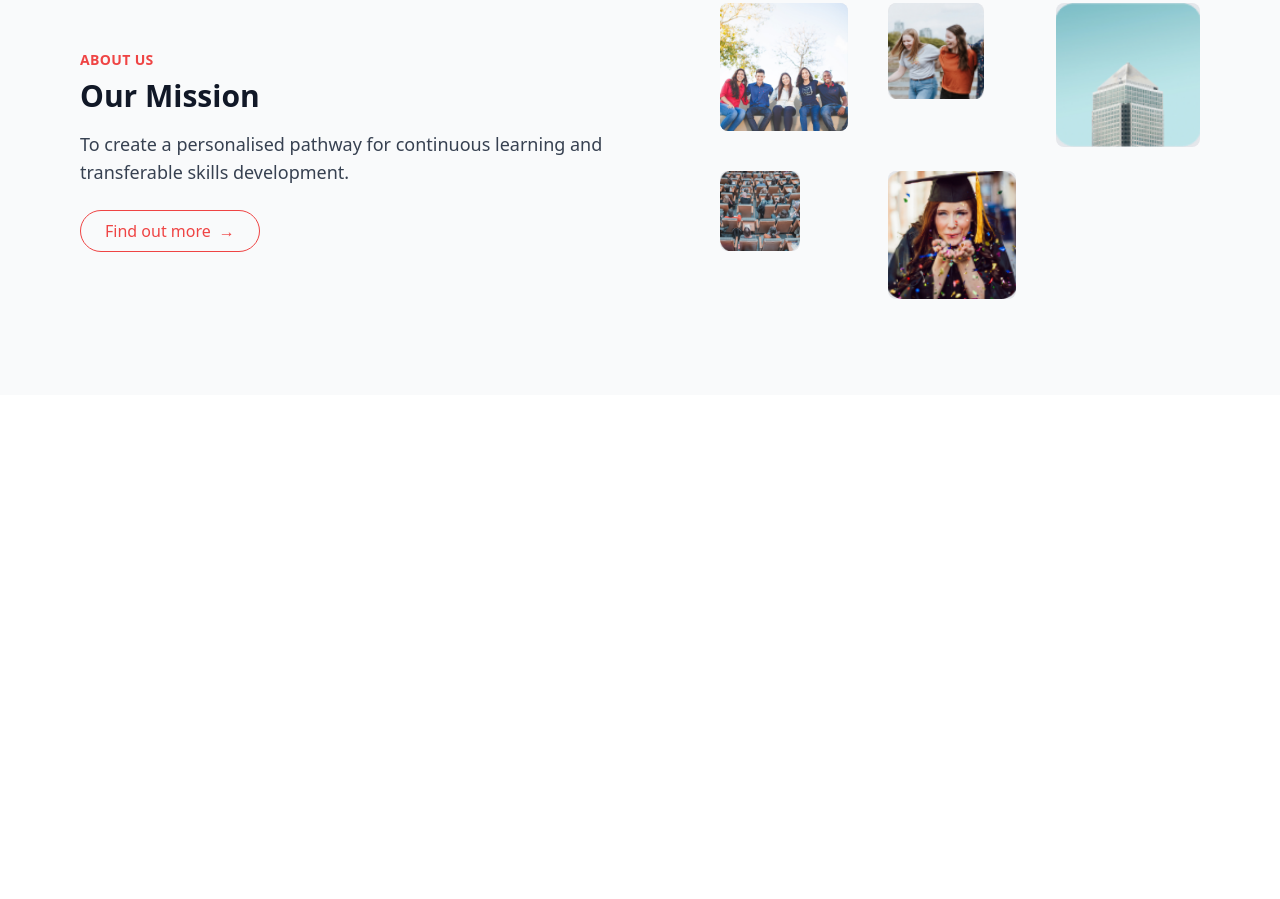
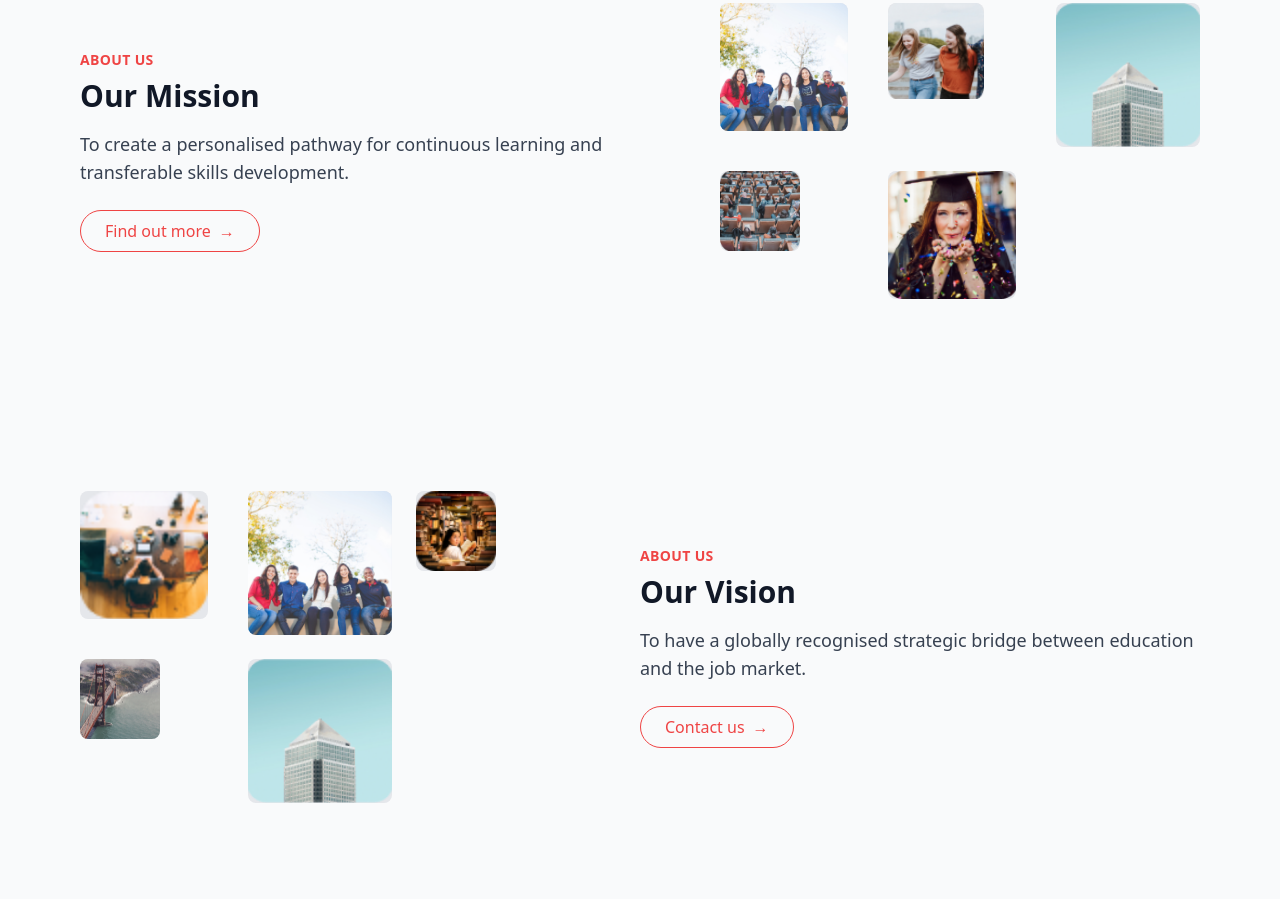
Before and after one commit to afsara-jahen/project-4, a website built with Vite: page index.html in a window 1280 px wide. Shown: the part 1457-2356 px from the top of the page. Before the commit the page ends 1852 px from the top, so only its background shows below. Built offline with nearby package versions, Linux system fonts and the light colour scheme.

Commit message:
new feature

```diff
--- a/index.html
+++ b/index.html
@@ -169,7 +169,40 @@
 
 
 
+<section class="flex flex-col lg:flex-row items-center px-6 py-12 lg:py-24 lg:px-20 bg-gray-50">
+    <!-- Images Section -->
+    <div class="lg:w-1/2 flex justify-center lg:justify-start mb-8 lg:mb-0">
+        <div class="grid grid-cols-3 gap-4 lg:gap-6">
+            <div class="relative bg-gray-200 rounded-lg overflow-hidden w-24 h-24 lg:w-32 lg:h-32">
+                <img src="chris-spiegl-CSJPm2POibQ-unsplash 2.png" alt="Artwork" class="w-full h-full object-cover">
+            </div>
+            <div class="relative bg-gray-200 rounded-lg overflow-hidden w-28 h-28 lg:w-36 lg:h-36">
+                <img src="naassom-azevedo-Q_Sei-TqSlc-unsplash 2 (1).png" alt="Bridge" class="w-full h-full object-cover">
+            </div>
+            <div class="relative bg-gray-200 rounded-lg overflow-hidden w-16 h-16 lg:w-20 lg:h-20">
+                <img src="fran-XxkTaY1UpZU-unsplash 1.png" alt="Workspace" class="w-full h-full object-cover">
+            </div>
+            <div class="relative bg-gray-200 rounded-lg overflow-hidden w-16 h-16 lg:w-20 lg:h-20">
+                <img src="chris-leipelt-HylhnUtMqHc-unsplash 2.png" alt="Teamwork" class="w-full h-full object-cover">
+            </div>
+            <div class="relative bg-gray-200 rounded-lg overflow-hidden w-28 h-28 lg:w-36 lg:h-36">
+                <img src="simone-hutsch-LmN3BoY3xgw-unsplash 2.png" alt="Building" class="w-full h-full object-cover">
+            </div>
+        </div>
+    </div>
 
+    <!-- Text Section -->
+    <div class="lg:w-1/2 text-center lg:text-left">
+        <h2 class="text-red-500 uppercase font-semibold text-sm tracking-wide">About Us</h2>
+        <h1 class="text-3xl font-semibold text-gray-900 mt-2">Our Vision</h1>
+        <p class="text-gray-700 mt-4 text-base lg:text-lg">
+            To have a globally recognised strategic bridge between education and the job market.
+        </p>
+        <button class="mt-6 inline-flex items-center px-6 py-2 border border-red-500 text-red-500 font-medium rounded-full hover:bg-red-500 hover:text-white transition duration-300">
+            Contact us <span class="ml-2">→</span>
+        </button>
+    </div>
+</section>
 
 </body>
 </html>
```
